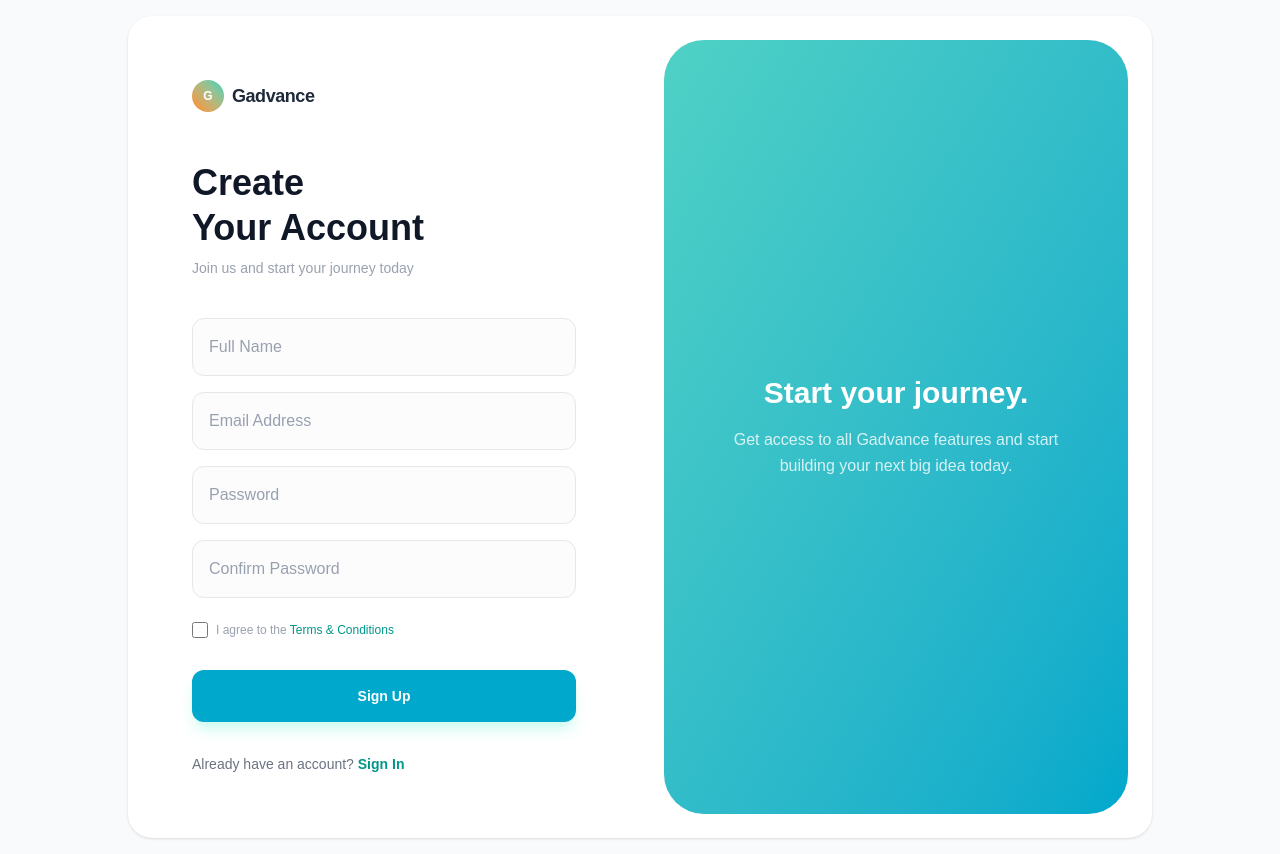
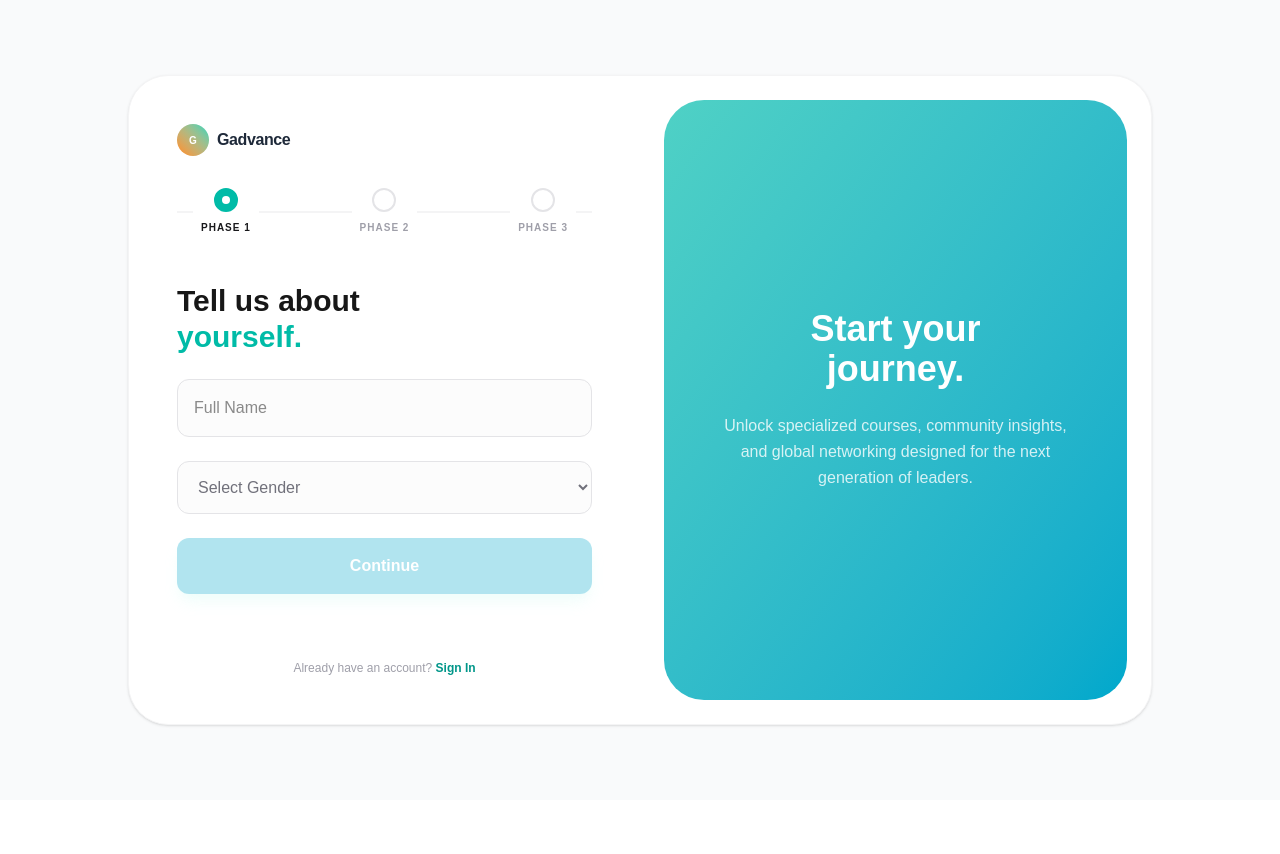
Before and after one commit to nathsuki73/gadvance, a Next.js app: page /auth/signup in a window 1280 px wide. After the commit the page ends 800 px from the top, so only its background shows below. Built offline with nearby package versions, Linux system fonts and the light colour scheme.

Commit message:
Enhance SignUp component with multi-step form and animations; add framer-motion dependency

```diff
--- a/app/auth/signup/page.tsx
+++ b/app/auth/signup/page.tsx
@@ -1,113 +1,249 @@
 "use client";
 
-import React from "react";
-import Link from "next/link"; // Essential for SPA-like navigation
+import React, { useState } from "react";
+import Link from "next/link";
+import { motion, AnimatePresence } from "framer-motion";
+import { CheckCircle2, Circle } from "lucide-react";
 
 const SignUp = () => {
+  const [step, setStep] = useState(1);
+  const [formData, setFormData] = useState({
+    fullName: "",
+    gender: "",
+    university: "",
+    email: "",
+    password: "",
+    confirmPassword: "",
+  });
+
+  // Validation Logic
+  const isStep1Valid = formData.fullName.length > 2 && formData.gender !== "";
+  const isStep2Valid = formData.university.length > 3;
+  const isStep3Valid =
+    formData.email.includes("@") &&
+    formData.password.length >= 8 &&
+    formData.password === formData.confirmPassword;
+
+  const nextStep = () => setStep((prev) => prev + 1);
+  const prevStep = () => setStep((prev) => prev - 1);
+
+  const handleInputChange = (
+    e: React.ChangeEvent<HTMLInputElement | HTMLSelectElement>,
+  ) => {
+    setFormData({ ...formData, [e.target.name]: e.target.value });
+  };
+
   return (
     <div className="min-h-screen flex items-center justify-center bg-gray-50 p-4">
-      {/* Main Container */}
-      <div className="bg-white w-full max-w-5xl rounded-3xl shadow-sm flex overflow-hidden min-h-[600px]">
-        {/* Left Side: Form */}
-        <div className="w-full lg:w-1/2 p-8 md:p-16 flex flex-col justify-between">
-          <div>
+      <div className="bg-white w-full max-w-5xl rounded-[2.5rem] shadow-sm flex overflow-hidden min-h-[650px] border border-zinc-100">
+        {/* Left Side: Onboarding Content */}
+        <div className="w-full lg:w-1/2 p-8 md:p-12 flex flex-col">
           {/* Logo */}
-            <div className="flex items-center gap-2 mb-12">
-              <div className="w-8 h-8 bg-gradient-to-tr from-orange-400 to-teal-400 rounded-full flex items-center justify-center">
-                <span className="text-white text-xs font-bold">G</span>
+          <div className="flex items-center gap-2 mb-8">
+            <div className="w-8 h-8 bg-gradient-to-tr from-orange-400 to-teal-400 rounded-full flex items-center justify-center text-white text-[10px] font-black">
+              G
             </div>
-              <span className="font-bold text-gray-800 tracking-tight text-lg">
+            <span className="font-bold text-gray-800 tracking-tight">
               Gadvance
             </span>
           </div>
 
-            {/* Header */}
-            <h1 className="text-4xl font-bold text-gray-900 mb-2 leading-tight">
-              Create <br /> Your Account
+          {/* Progress Bar (Reference Image Style) */}
+          <div className="flex items-center justify-between mb-12 relative px-4">
+            <div className="absolute top-1/2 left-0 w-full h-[2px] bg-zinc-100 -translate-y-1/2 z-0" />
+            {[1, 2, 3].map((num) => (
+              <div
+                key={num}
+                className="relative z-10 flex flex-col items-center gap-2 bg-white px-2"
+              >
+                {step > num ? (
+                  <CheckCircle2
+                    className="text-teal-500 bg-white rounded-full"
+                    size={24}
+                  />
+                ) : (
+                  <div
+                    className={`w-6 h-6 rounded-full border-2 flex items-center justify-center transition-colors ${step === num ? "border-teal-500 bg-teal-500 text-white" : "border-zinc-200 bg-white text-zinc-300"}`}
+                  >
+                    {step === num && (
+                      <div className="w-2 h-2 bg-white rounded-full" />
+                    )}
+                  </div>
+                )}
+                <span
+                  className={`text-[10px] font-bold uppercase tracking-widest ${step === num ? "text-zinc-900" : "text-zinc-400"}`}
+                >
+                  Phase {num}
+                </span>
+              </div>
+            ))}
+          </div>
+
+          {/* Form Phases with Micro-animations */}
+          <div className="flex-grow">
+            <AnimatePresence mode="wait">
+              {step === 1 && (
+                <motion.div
+                  key="step1"
+                  initial={{ x: 20, opacity: 0 }}
+                  animate={{ x: 0, opacity: 1 }}
+                  exit={{ x: -20, opacity: 0 }}
+                  className="space-y-6"
+                >
+                  <h1 className="text-3xl font-black">
+                    Tell us about <br />
+                    <span className="text-teal-500">yourself.</span>
                   </h1>
-            <p className="text-gray-400 mb-10 text-sm">
-              Join us and start your journey today
-            </p>
+                  <input
+                    name="fullName"
+                    placeholder="Full Name"
+                    className="w-full p-4 rounded-xl border border-zinc-200 bg-zinc-50/50 outline-none focus:ring-2 focus:ring-teal-500/20 transition-all"
+                    onChange={handleInputChange}
+                  />
+                  <select
+                    name="gender"
+                    className="w-full p-4 rounded-xl border border-zinc-200 bg-zinc-50/50 outline-none focus:ring-2 focus:ring-teal-500/20 text-zinc-500"
+                    onChange={handleInputChange}
+                  >
+                    <option value="">Select Gender</option>
+                    <option value="male">Male</option>
+                    <option value="female">Female</option>
+                    <option value="other">Other</option>
+                  </select>
+                  <button
+                    disabled={!isStep1Valid}
+                    onClick={nextStep}
+                    className="w-full py-4 bg-[#00A8CC] text-white rounded-xl font-bold disabled:opacity-30 transition-all shadow-lg shadow-teal-100"
+                  >
+                    Continue
+                  </button>
+                </motion.div>
+              )}
 
-            {/* Form */}
-            <form className="space-y-4">
-              {/* Name */}
+              {step === 2 && (
+                <motion.div
+                  key="step2"
+                  initial={{ x: 20, opacity: 0 }}
+                  animate={{ x: 0, opacity: 1 }}
+                  exit={{ x: -20, opacity: 0 }}
+                  className="space-y-6"
+                >
+                  <h1 className="text-3xl font-black">
+                    Where do you <br />
+                    <span className="text-orange-500">study?</span>
+                  </h1>
                   <input
-                type="text"
-                placeholder="Full Name"
-                className="w-full px-4 py-4 rounded-xl border border-gray-200 focus:outline-none focus:ring-2 focus:ring-teal-500 transition-all text-gray-600 placeholder-gray-400 bg-gray-50/50"
+                    name="university"
+                    placeholder="University Name"
+                    className="w-full p-4 rounded-xl border border-zinc-200 bg-zinc-50/50 outline-none focus:ring-2 focus:ring-orange-500/20 transition-all"
+                    onChange={handleInputChange}
+                  />
+                  <div className="flex gap-4">
+                    <button
+                      onClick={prevStep}
+                      className="w-1/3 py-4 border border-zinc-200 rounded-xl font-bold text-zinc-400"
+                    >
+                      Back
+                    </button>
+                    <button
+                      disabled={!isStep2Valid}
+                      onClick={nextStep}
+                      className="w-2/3 py-4 bg-[#FF7A00] text-white rounded-xl font-bold disabled:opacity-30 shadow-lg shadow-orange-100"
+                    >
+                      Next Phase
+                    </button>
+                  </div>
+                </motion.div>
+              )}
+
+              {step === 3 && (
+                <motion.div
+                  key="step3"
+                  initial={{ x: 20, opacity: 0 }}
+                  animate={{ x: 0, opacity: 1 }}
+                  exit={{ x: -20, opacity: 0 }}
+                  className="space-y-4"
+                >
+                  <h1 className="text-3xl font-black">
+                    Secure your <br />
+                    <span className="text-teal-500">account.</span>
+                  </h1>
+                  <input
+                    name="email"
+                    type="email"
+                    placeholder="Email Address"
+                    className="w-full p-4 rounded-xl border border-zinc-200 bg-zinc-50/50"
+                    onChange={handleInputChange}
+                  />
+                  <input
+                    name="password"
+                    type="password"
+                    placeholder="Password (8+ chars)"
+                    className="w-full p-4 rounded-xl border border-zinc-200 bg-zinc-50/50"
+                    onChange={handleInputChange}
+                  />
+                  <input
+                    name="confirmPassword"
+                    type="password"
+                    placeholder="Confirm Password"
+                    className="w-full p-4 rounded-xl border border-zinc-200 bg-zinc-50/50"
+                    onChange={handleInputChange}
                   />
 
-              {/* Email */}
-              <input
-                type="email"
-                placeholder="Email Address"
-                className="w-full px-4 py-4 rounded-xl border border-gray-200 focus:outline-none focus:ring-2 focus:ring-teal-500 transition-all text-gray-600 placeholder-gray-400 bg-gray-50/50"
-              />
+                  {formData.password !== "" &&
+                    formData.password === formData.confirmPassword && (
+                      <p className="text-[10px] text-teal-600 font-bold flex items-center gap-1">
+                        <CheckCircle2 size={12} /> Passwords match
+                      </p>
+                    )}
 
-              {/* Password */}
-              <input
-                type="password"
-                placeholder="Password"
-                className="w-full px-4 py-4 rounded-xl border border-gray-200 focus:outline-none focus:ring-2 focus:ring-teal-500 transition-all text-gray-600 placeholder-gray-400 bg-gray-50/50"
-              />
-
-              {/* Confirm Password */}
-              <input
-                type="password"
-                placeholder="Confirm Password"
-                className="w-full px-4 py-4 rounded-xl border border-gray-200 focus:outline-none focus:ring-2 focus:ring-teal-500 transition-all text-gray-600 placeholder-gray-400 bg-gray-50/50"
-              />
-
-              {/* Terms */}
-              <div className="flex items-center gap-2 py-2">
-                <input
-                  type="checkbox"
-                  id="terms"
-                  className="w-4 h-4 rounded border-gray-300 text-teal-500 focus:ring-teal-500 cursor-pointer"
-                />
-                <label
-                  htmlFor="terms"
-                  className="text-xs font-medium text-gray-400 cursor-pointer select-none"
+                  <div className="flex gap-4 mt-6">
+                    <button
+                      onClick={prevStep}
+                      className="w-1/3 py-4 border border-zinc-200 rounded-xl font-bold text-zinc-400"
                     >
-                  I agree to the{" "}
-                  <span className="text-teal-600 hover:underline">
-                    Terms & Conditions
-                  </span>
-                </label>
+                      Back
+                    </button>
+                    <button
+                      disabled={!isStep3Valid}
+                      className="w-2/3 py-4 bg-[#00A8CC] text-white rounded-xl font-bold disabled:opacity-30 shadow-lg shadow-teal-100"
+                    >
+                      Complete Sign Up
+                    </button>
+                  </div>
+                </motion.div>
+              )}
+            </AnimatePresence>
           </div>
 
-              {/* Sign Up Button */}
-              <button
-                type="submit"
-                className="w-full bg-[#00A8CC] hover:bg-[#0096b6] text-white px-8 py-4 rounded-xl text-sm font-bold transition-all shadow-lg shadow-teal-100 mt-2"
-              >
-                Sign Up
-              </button>
-            </form>
-          </div>
-
-          {/* Footer */}
-          <p className="text-sm text-gray-500 mt-8">
+          <p className="text-xs text-zinc-400 text-center mt-8">
             Already have an account?{" "}
             <Link
               href="/auth/signin"
-              replace
-              className="text-teal-600 font-bold hover:underline"
+              className="text-teal-600 font-black hover:underline"
             >
               Sign In
             </Link>
           </p>
         </div>
 
-        {/* Right Side: Decorative Gradient Panel */}
+        {/* Right Side: Decorative Panel */}
         <div className="hidden lg:block lg:w-1/2 p-6">
           <div className="w-full h-full bg-gradient-to-br from-[#4fd1c5] to-[#00a8cc] rounded-[2.5rem] flex flex-col items-center justify-center p-12 text-white text-center">
-            <h2 className="text-3xl font-bold mb-4">Start your journey.</h2>
-            <p className="opacity-80 font-light leading-relaxed">
-              Get access to all Gadvance features and start building your next
-              big idea today.
+            <motion.div
+              initial={{ scale: 0.9, opacity: 0 }}
+              animate={{ scale: 1, opacity: 1 }}
+              transition={{ delay: 0.2 }}
+            >
+              <h2 className="text-4xl font-black mb-6">
+                Start your <br />
+                journey.
+              </h2>
+              <p className="opacity-80 font-medium leading-relaxed">
+                Unlock specialized courses, community insights, and global
+                networking designed for the next generation of leaders.
               </p>
+            </motion.div>
           </div>
         </div>
       </div>
--- a/package.json
+++ b/package.json
@@ -9,6 +9,7 @@
     "lint": "eslint"
   },
   "dependencies": {
+    "framer-motion": "^12.35.2",
     "lucide-react": "^0.577.0",
     "next": "16.1.6",
     "next-auth": "^4.24.13",
```
Also changed, not shown: 1 other file (tests, documents, lock files or other folders). Lines whose indentation alone changed are shown as unchanged.
